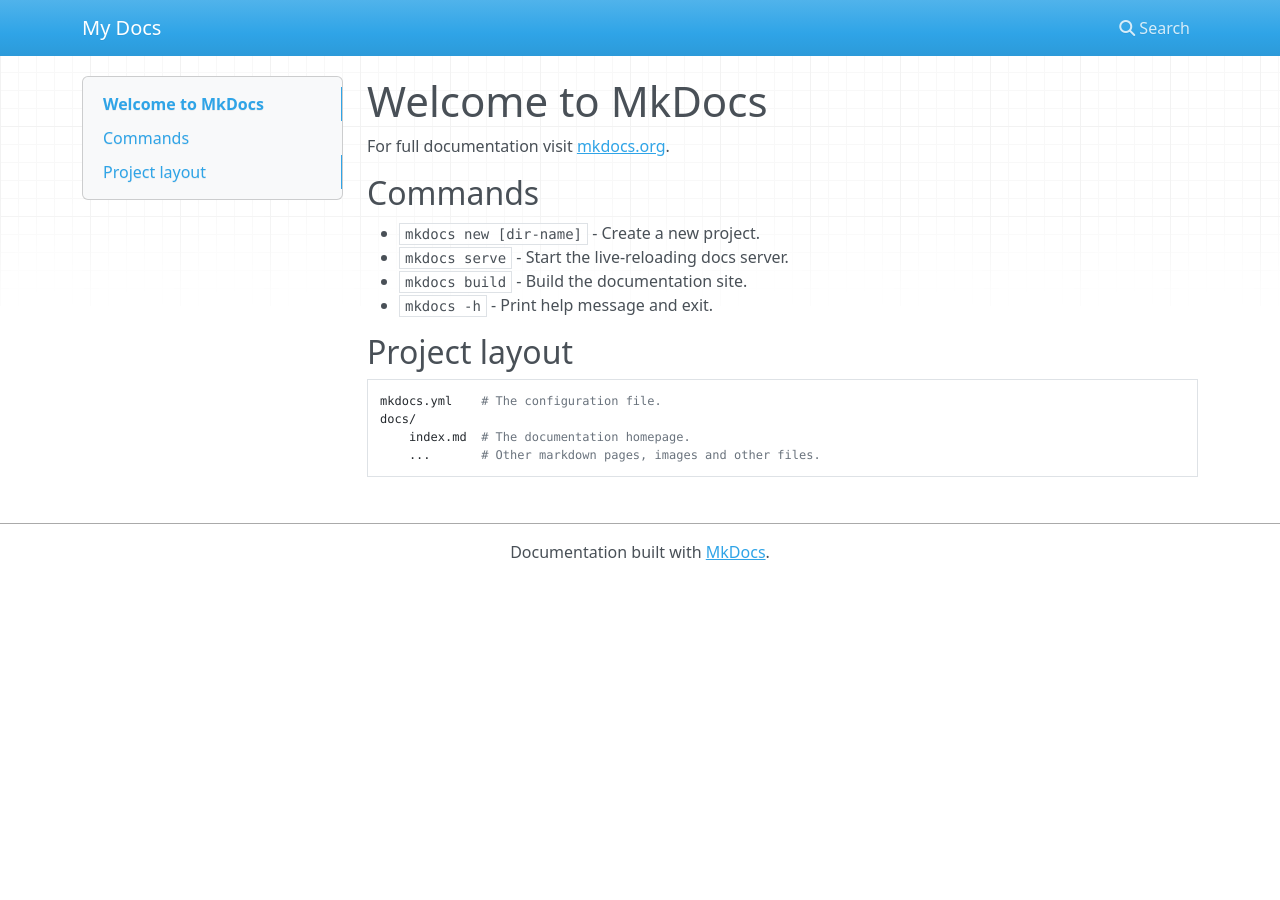
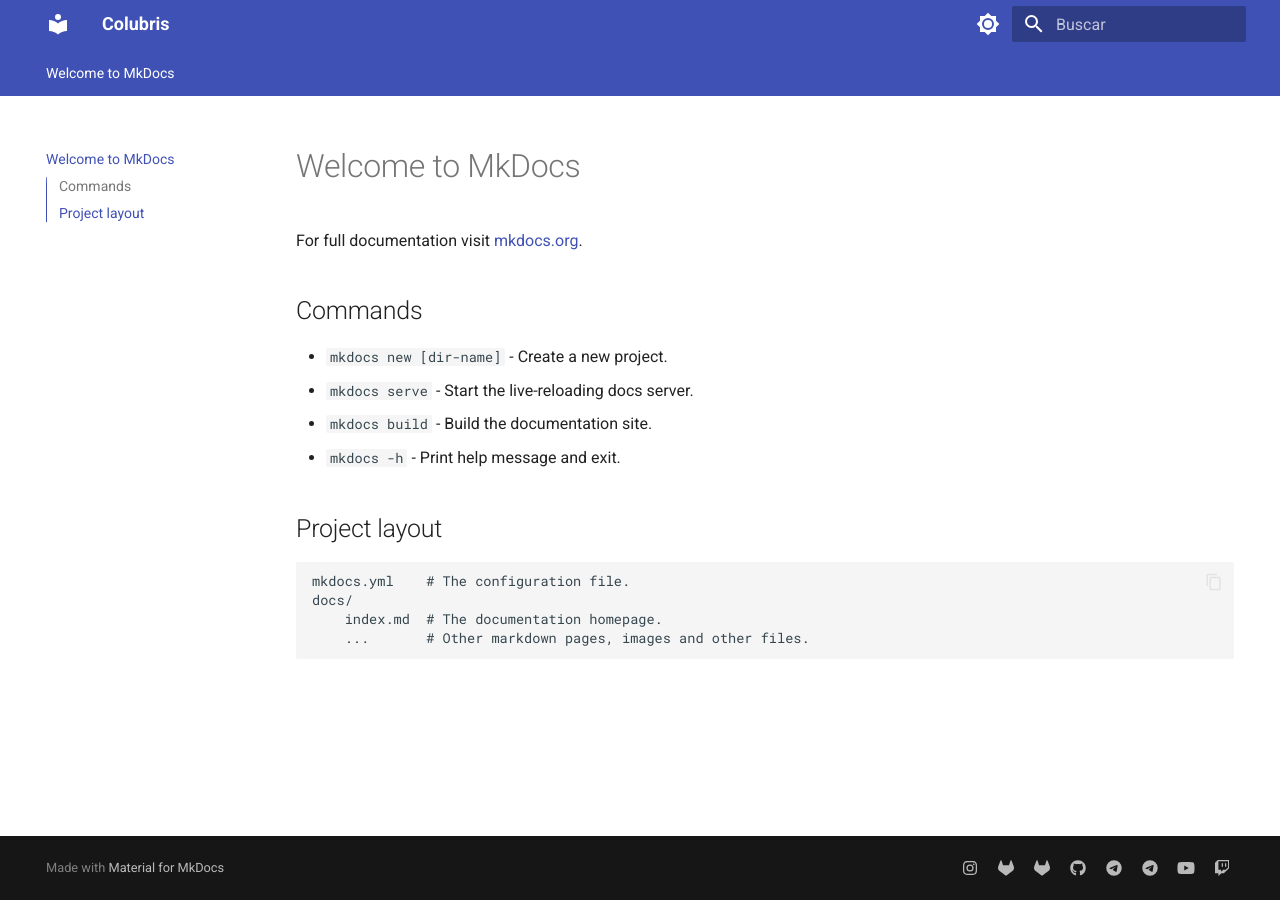
Before and after one commit to Unicamp-Odhin/colubris, an MkDocs documentation site: the page built from docs/src/index.md, in a window 1280 px wide. Built offline with MkDocs 1.6.1 and Material for MkDocs 9.7.7, drawn with Linux system fonts in a browser that asks for light colours; nearby versions of some CDN libraries.

```diff
--- a/docs/mkdocs.yml
+++ b/docs/mkdocs.yml
@@ -1 +1,56 @@
-site_name: My Docs
+site_name: Colubris
+docs_dir: src
+site_dir: ../public
+site_author: Julio Nunes Avelar
+site_description: Estação meteorológica LoRaWAN, baseada no microcontrolador ESP32S2 e no módulo LoRa SX1262.
+theme:
+  name: material
+  language: pt-BR
+  highlightjs: true
+  features:
+      - toc.integrate
+      - navigation.tabs
+      - navigation.expand
+      - navigation.instant
+      - navigation.instant.progress
+      - content.code.copy
+      - content.code.select
+  palette:
+    # Palette toggle for light mode
+    - media: "(prefers-color-scheme: light)"
+      scheme: default
+      toggle:
+        icon: material/brightness-7
+        name: Switch to dark mode
+
+    # Palette toggle for dark mode
+    - media: "(prefers-color-scheme: dark)"
+      scheme: slate
+      primary: black
+      toggle:
+        icon: material/brightness-4
+        name: Switch to light mode
+plugins:
+  - search
+extra:
+  social:
+    - icon: fontawesome/brands/instagram
+      link: https://instagram.com/embarcacoes.unicamp
+    - icon: fontawesome/brands/gitlab
+      link: https://gitlab.com/embarcacoes
+    - icon: fontawesome/brands/gitlab
+      link: https://gitlab.com/lkcamp
+    - icon: fontawesome/brands/github
+      link: https://github.com/lkcamp
+    - icon: fontawesome/brands/telegram
+      link: https://t.me/lkcamp
+    - icon: fontawesome/brands/telegram
+      link: https://t.me/+PdSj1sTUFSIyOGVh
+    - icon: fontawesome/brands/youtube
+      link: https://youtube.com/@embarcacoes.unicamp
+    - icon: fontawesome/brands/twitch
+      link: https://m.twitch.tv/embarcacoes
+
+markdown_extensions:
+  - attr_list
+  - md_in_html
```
Also changed, not shown: docs/requirements.txt (added, +29 -0 lines), docs/src/index.md (renamed from docs/docs/index.md), 10 other files.
